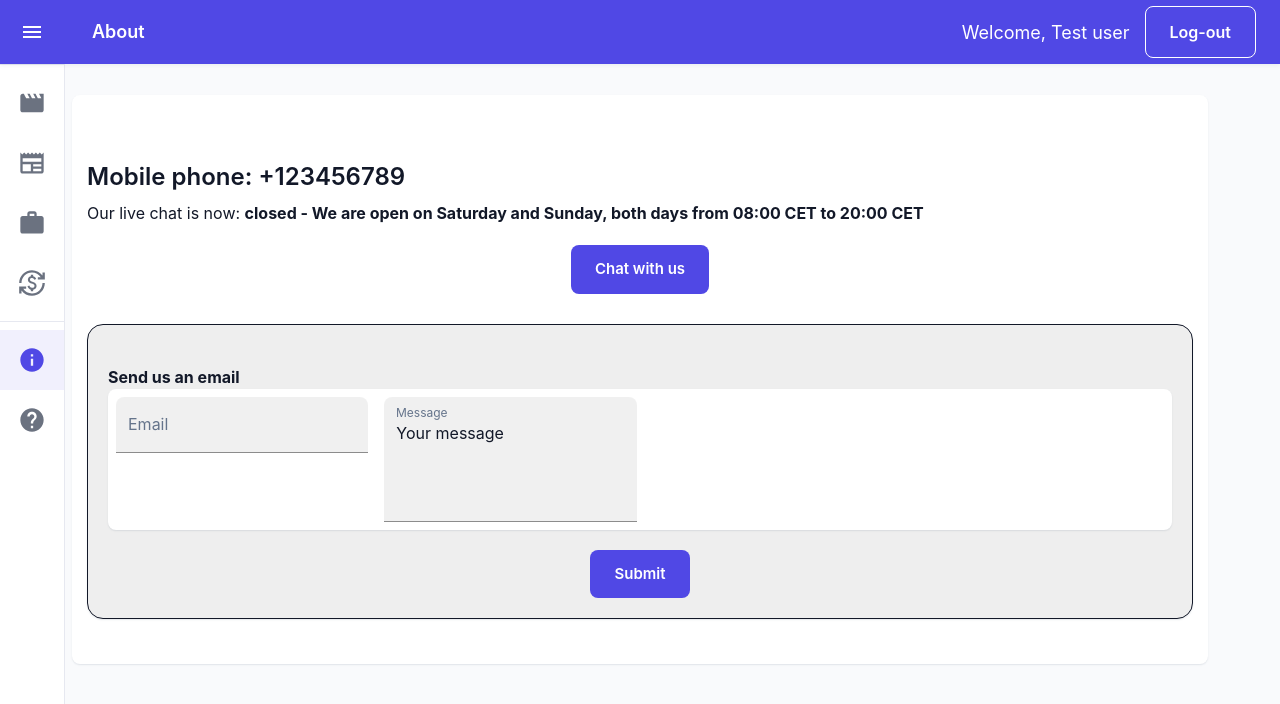
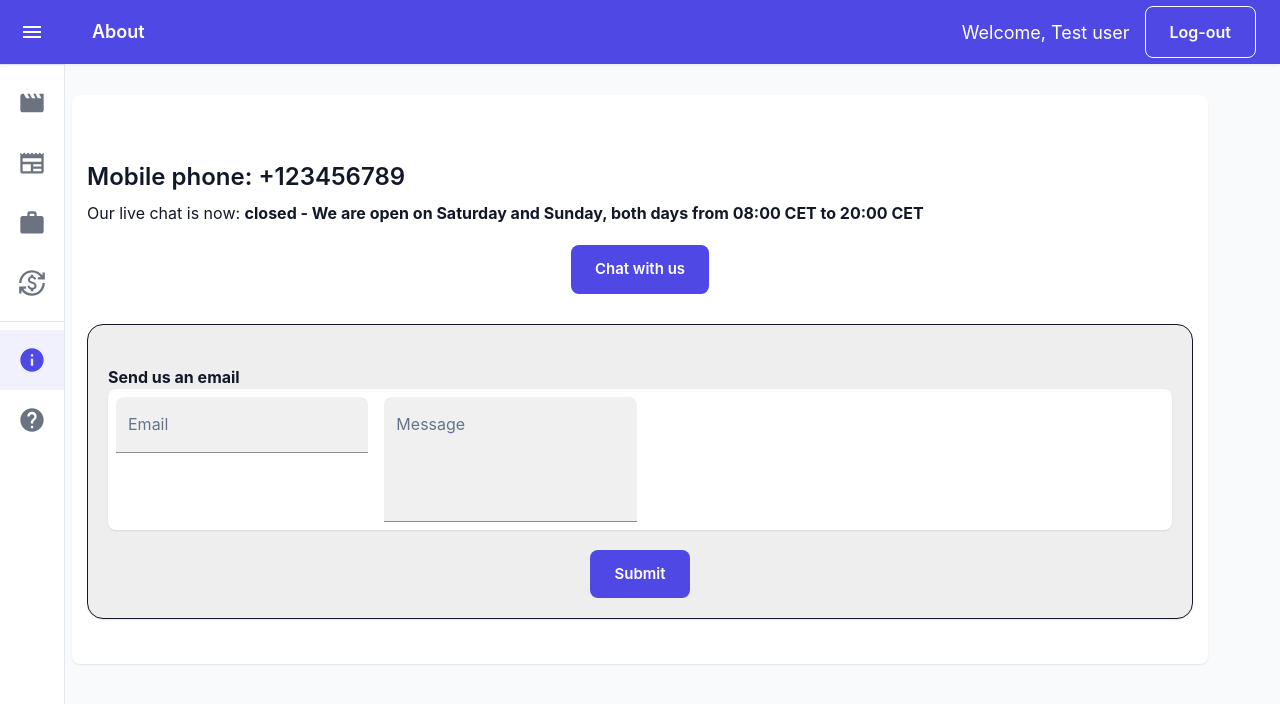
Before and after one commit to CarachinoAlessio/IntelliMents, a React (Create React App) app: page /About/contact in a window 1280 px wide. Shown: the top 704 px of the page. Built offline with nearby package versions, Linux system fonts and the light colour scheme; the HTML template or start-up script is replaced by a standard one.

Commit message:
updated placeholder

```diff
--- a/src/components/ContactComp.js
+++ b/src/components/ContactComp.js
@@ -33,7 +33,7 @@ export default function ContactComp(props) {
                         <div>
                             <TextField id="filled-multiline-flexible" label="Email" multiline maxRows={4} variant="filled"/>
 
-                            <TextField id="filled-multiline-static" label="Message" multiline rows={4} defaultValue="Your message" variant="filled"/>
+                            <TextField id="filled-multiline-static" label="Message" multiline rows={4} placeholder="Your message" variant="filled"/>
                         </div>
                         </Card>
 
```
